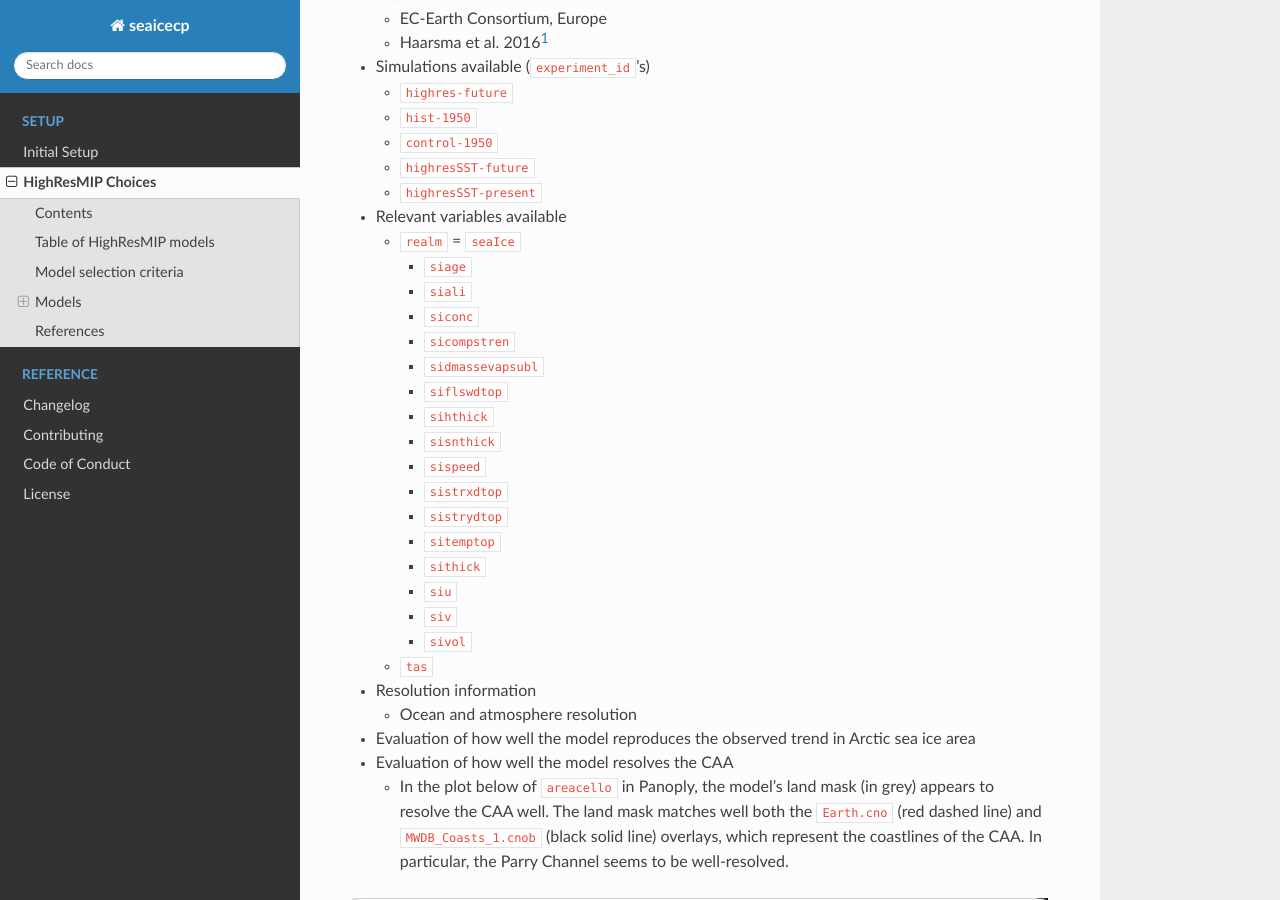
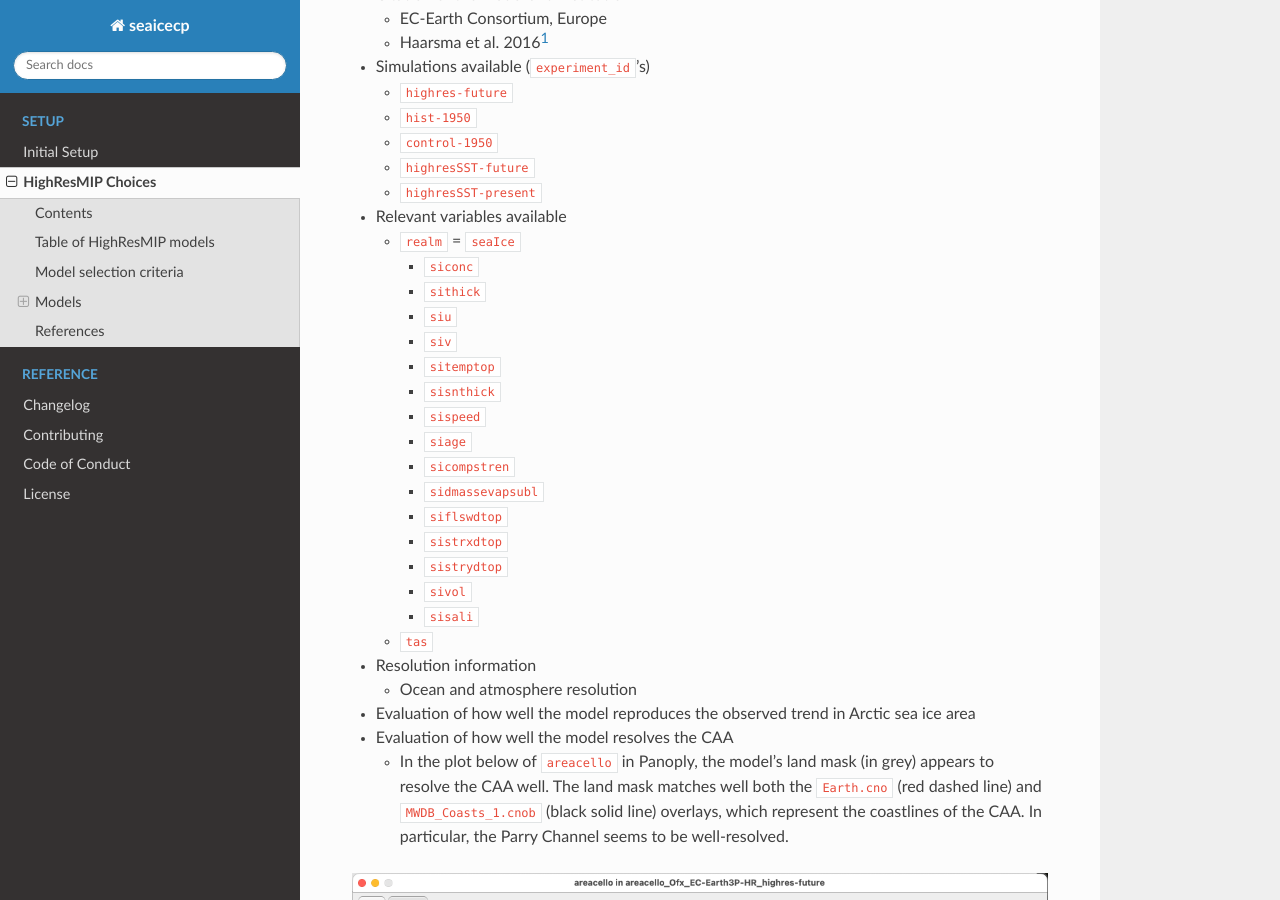
Before and after one commit to scheemik/seaicecp, a Sphinx documentation site: the page built from docs/docs_setup/HighResMIP_choices.md, in a window 1280 px wide and 900 px high, scrolled down 3987 px. Built offline with Sphinx 7.4.7 and the Read the Docs theme 3.1.0, drawn with Linux system fonts in a browser that asks for light colours; pages that are not in the unit, such as notebooks, are missing from menus.

Commit message:
style: order variables to match order on ESGF

```diff
--- a/docs/docs_setup/HighResMIP_choices.md
+++ b/docs/docs_setup/HighResMIP_choices.md
@@ -142,22 +142,21 @@ Evaluation of each HighResMIP model is presented below with the following inform
     - `highresSST-present`
 - Relevant variables available
     - `realm` = `seaIce`
+        - `siconc`
+        - `sithick`
+        - `siu`
+        - `siv`
+        - `sitemptop`
+        - `sisnthick`
+        - `sispeed`
         - `siage`
-        - `siali`
-        - `siconc`
         - `sicompstren`
         - `sidmassevapsubl`
         - `siflswdtop`
-        - `sihthick`
-        - `sisnthick`
-        - `sispeed`
         - `sistrxdtop`
         - `sistrydtop`
-        - `sitemptop`
-        - `sithick`
-        - `siu`
-        - `siv`
         - `sivol`
+        - `sisali`
     - `tas`
 - Resolution information
     - Ocean and atmosphere resolution
```
